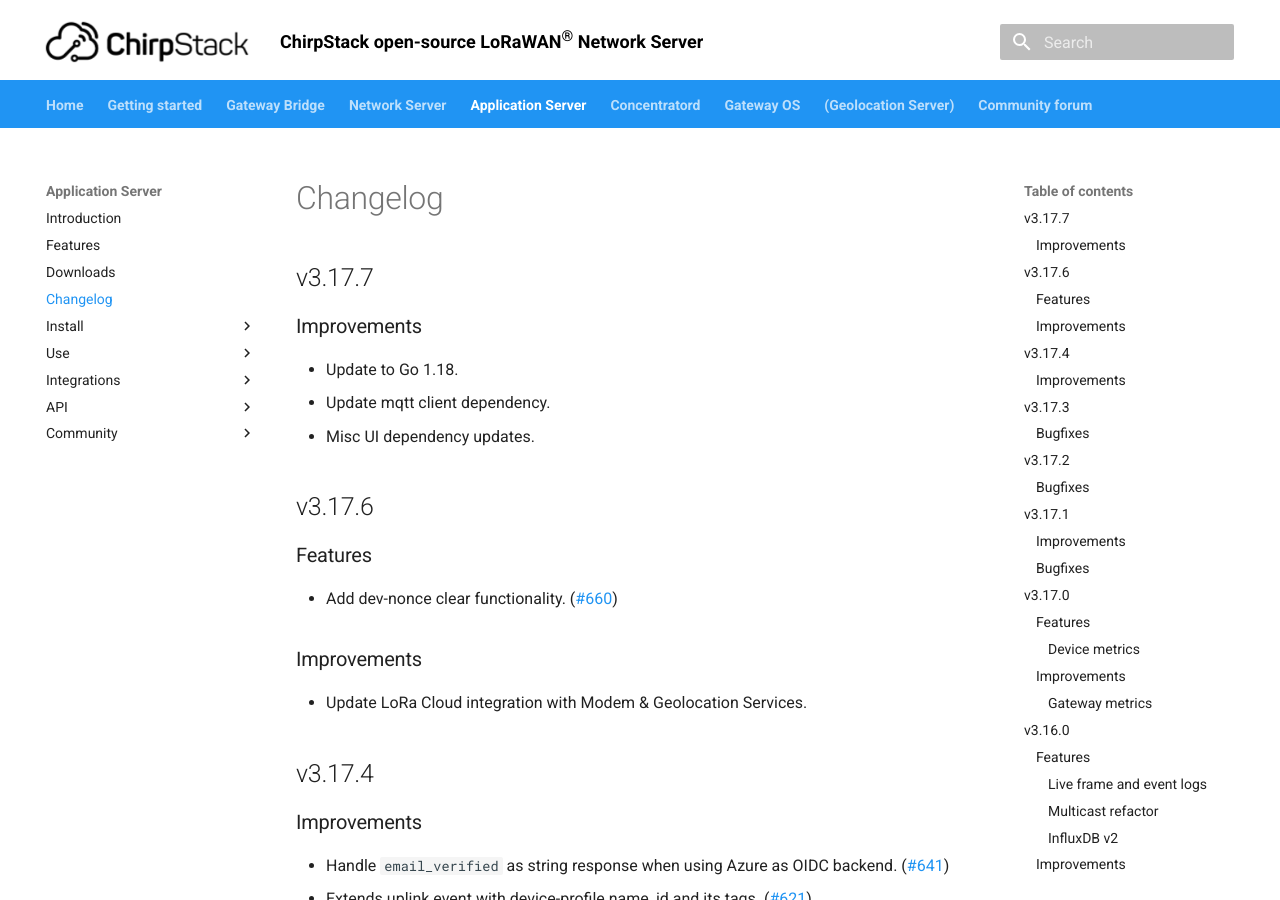
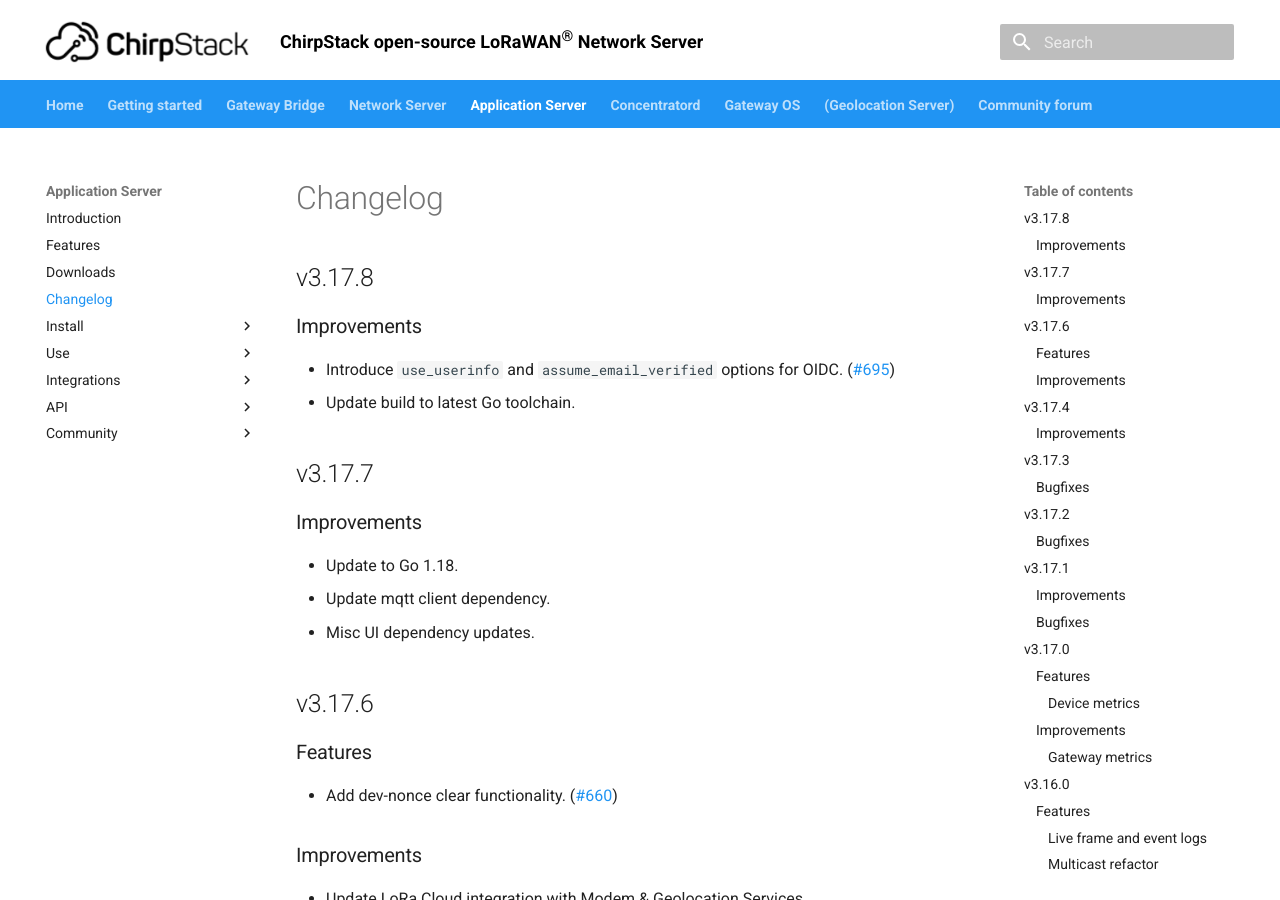
Before and after one commit to brocaar/chirpstack-docs, an MkDocs documentation site: the page built from docs/application-server/changelog.md, in a window 1280 px wide and 900 px high. Built offline with MkDocs 1.6.1 and Material for MkDocs 9.7.7, drawn with Linux system fonts in a browser that asks for light colours.

Commit message:
Update ChirpStack Application Server changelog.

```diff
--- a/docs/application-server/changelog.md
+++ b/docs/application-server/changelog.md
@@ -3,6 +3,13 @@
 ---
 
 # Changelog
+
+## v3.17.8
+
+### Improvements
+
+* Introduce `use_userinfo` and `assume_email_verified` options for OIDC. ([#695](https://github.com/brocaar/chirpstack-application-server/pull/695))
+* Update build to latest Go toolchain.
 
 ## v3.17.7
 
--- a/mkdocs.yml
+++ b/mkdocs.yml
@@ -14,7 +14,7 @@
     - tabs
 extra:
   application_server:
-    version: 3.17.7
+    version: 3.17.8
   gateway_bridge:
     version: 3.14.4
   geolocation_server:
```
